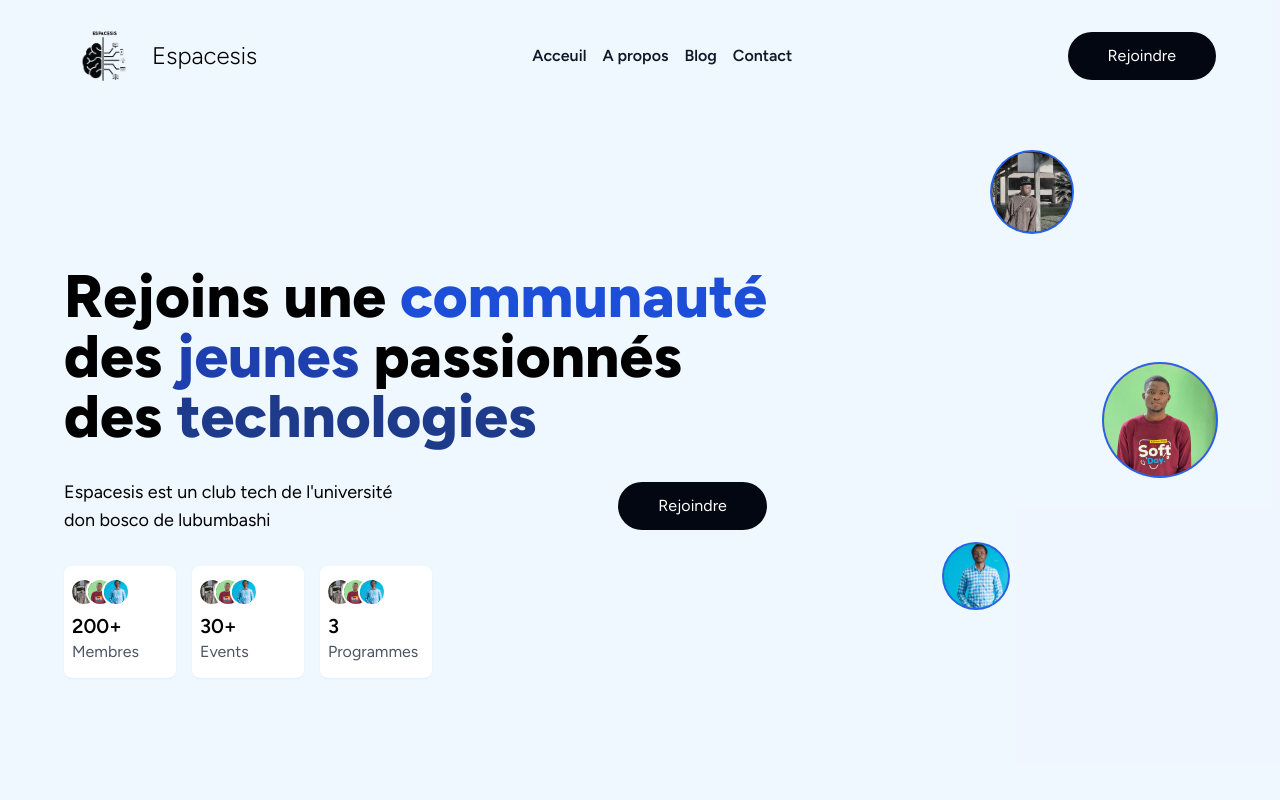
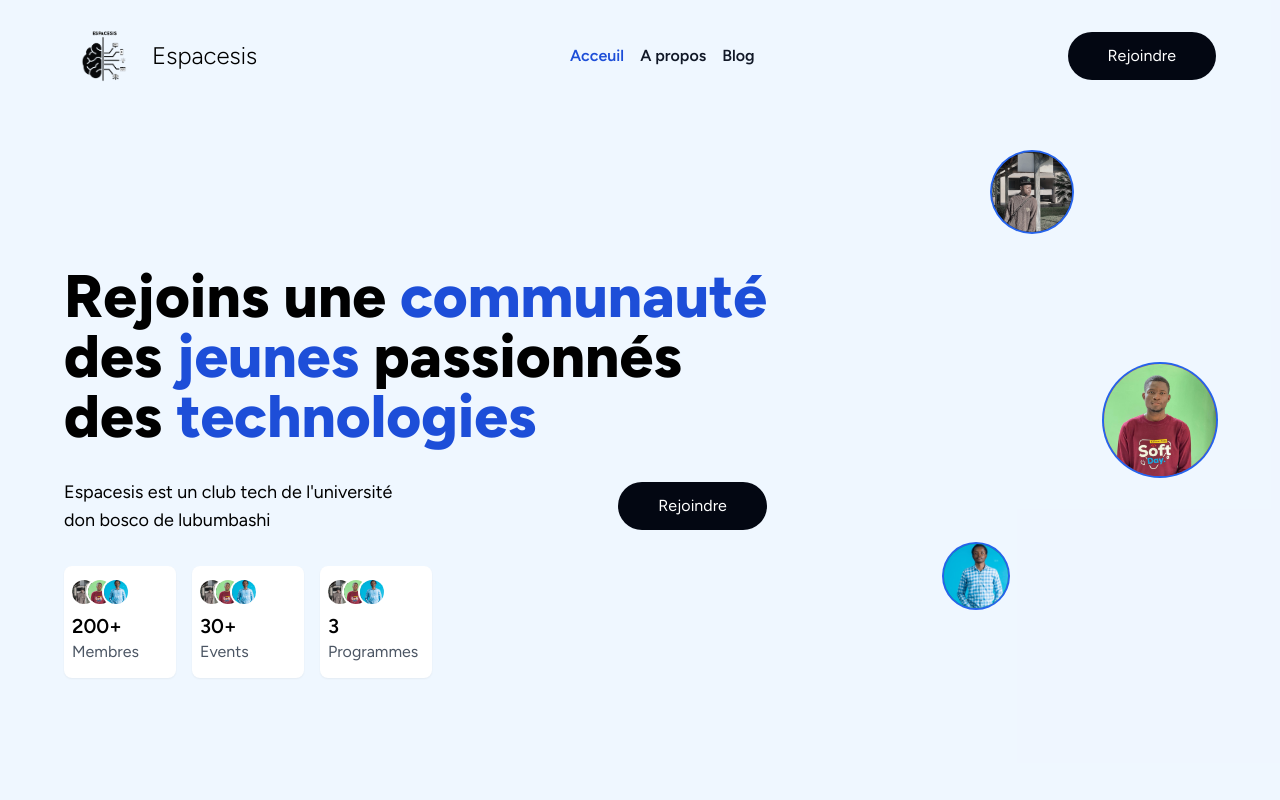
Before and after one commit to Likeur/espacesis, an Angular app: page /home in a window 1280 px wide. Shown: the top 800 px of the page. Built offline with nearby package versions, Linux system fonts and the light colour scheme.

Commit message:
working on navbar interactions

```diff
--- a/src/app/app.routes.ts
+++ b/src/app/app.routes.ts
@@ -12,6 +12,11 @@ export const routes: Routes = [
         loadComponent: () => import('./pages/about/about.component')
     },
     {
+        path:'blog',
+        title: 'blog',
+        loadComponent: () => import('./pages/about/about.component')
+    },
+    {
         path:'',
         redirectTo: 'home',
         pathMatch: 'full'
--- a/src/app/components/herosection/herosection.component.html
+++ b/src/app/components/herosection/herosection.component.html
@@ -3,8 +3,8 @@
         <div class="flex flex-col">
             <div class="text-3xl lg:text-6xl font-extrabold">
                 <div class="h-max"><h2 class="">Rejoins une <span class="text-blue-700">communauté</span></h2></div>
-                <div class="h-max"><h2 class="">des <span class="text-blue-800">jeunes</span> passionnés</h2></div>
-                <div class="h-max"><h2 class="">des <span class="text-blue-900">technologies</span></h2></div>
+                <div class="h-max"><h2 class="">des <span class="text-blue-700">jeunes</span> passionnés</h2></div>
+                <div class="h-max"><h2 class="">des <span class="text-blue-700">technologies</span></h2></div>
             </div>
             <div class="mt-8 flex items-center justify-between">
                 <p class="lg:w-[50%] text-lg">
--- a/src/app/components/navbar/navbar.component.html
+++ b/src/app/components/navbar/navbar.component.html
@@ -7,10 +7,10 @@
             <h3 class="text-2xl font-light">Espacesis</h3>
         </div>
         <ul class="flex items-center text-gray-900 gap-4 font-semibold">
-            <li><a href="">Acceuil</a></li>
-            <li><a href="">A propos</a></li>
-            <li><a href="">Blog</a></li>
-            <li><a href="">Contact</a></li>
+            <li><a routerLink="../home" routerLinkActive="text-blue-700" class="block hover:text-blue-700 duration-300">Acceuil</a></li>
+            <li><a routerLink="../about" routerLinkActive="text-blue-700" class="block hover:text-blue-700 duration-300">A propos</a></li>
+            <li><a routerLink="../blog" routerLinkActive="text-blue-700" class="block hover:text-blue-700 duration-300">Blog</a></li>
+
         </ul>
         <a href="" class="flex p-3 px-10 rounded-full bg-gray-950 text-white">Rejoindre</a>
     </section>
--- a/src/app/components/navbar/navbar.component.ts
+++ b/src/app/components/navbar/navbar.component.ts
@@ -1,9 +1,10 @@
 import { Component } from '@angular/core';
+import { RouterModule } from '@angular/router';
 
 @Component({
   selector: 'app-navbar',
   standalone: true,
-  imports: [],
+  imports: [RouterModule],
   templateUrl: './navbar.component.html',
   styles: ``
 })
```
